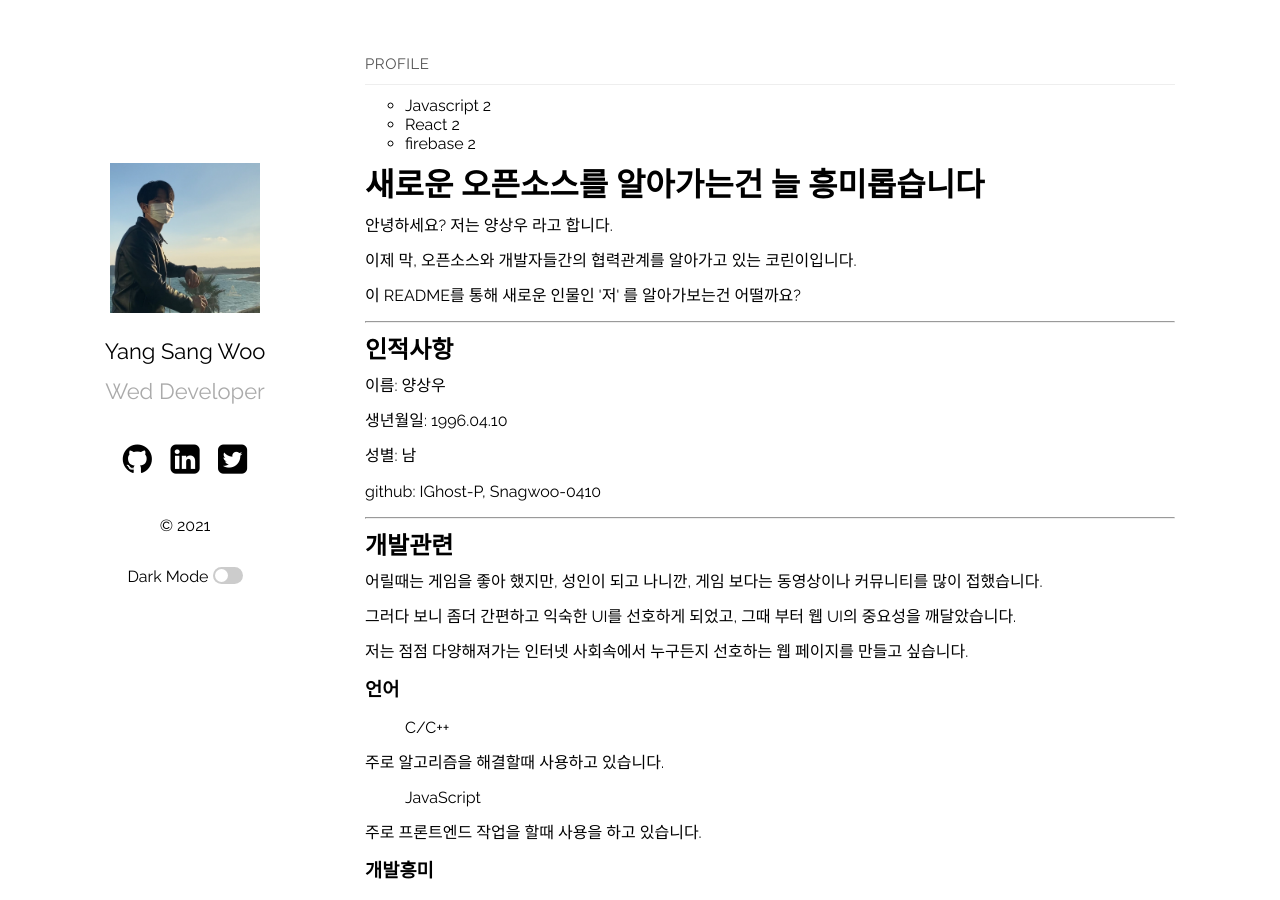
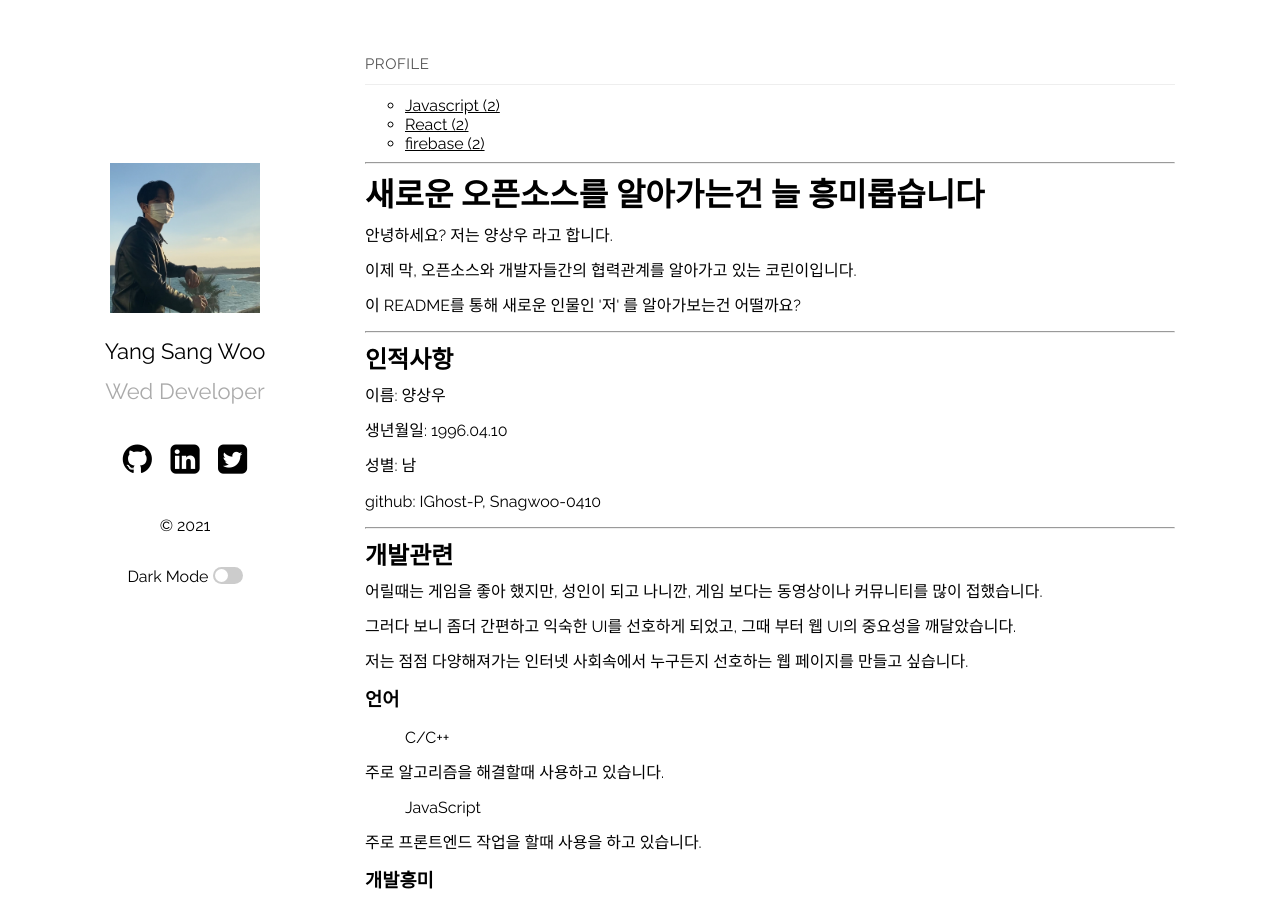
Before and after one commit to IGhost-P/profile.github.io, a Jekyll site: the page built from index.md, in a window 1280 px wide and 900 px high. Built offline with Jekyll 4.4.1, drawn with Linux system fonts in a browser that asks for light colours.

Commit message:
카테고리 하이퍼링크

```diff
--- a/_layouts/home.html
+++ b/_layouts/home.html
@@ -61,12 +61,13 @@ layout: default
   <div class="col-lg-4 col-md-2">
     <ul>
       {% for category in site.categories %}
-      <li>{{ category | first }} {{ category | last | size }}</li>
+      <li><a href="/blog/category/{{ category | first }}">{{ category | first }} ({{ category | last | size }})</a></li>
       {% endfor %}
     </ul>
   </div>
 
   </div>
+  <hr>
 
 
   <h1 id="-">새로운 오픈소스를 알아가는건 늘 흥미롭습니다</h1>
```
Also changed, not shown: 2 other files.
